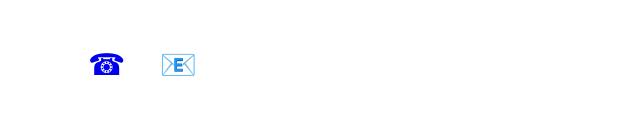
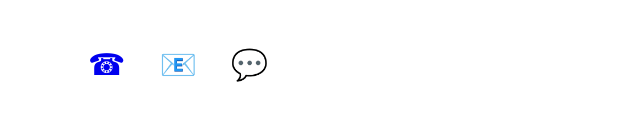
Before and after one commit to shivavarun09/projects, a plain HTML site: page technologies.html in a window 1280 px wide. Shown: the part 1353-1473 px from the top of the page, 0-640 px from the left. Drawn offline with Linux system fonts and the light colour scheme.

Commit message:
Update technologies.html

```diff
--- a/technologies.html
+++ b/technologies.html
@@ -185,7 +185,7 @@
   <div class="row1">
   	<a class="contact" href="tel:+91 6305693431">&#9742;</a>
     <a class="contact" href="mailto: contactus@10kcoders.com">&#128231;</a>
-    <a class="contact" href=" https://wa.me/6305693431"> &#xf232;</a>
+    <a class="contact" href=" https://wa.me/916305693431"> &#128172;</a>
       </div>
   </div>
 
```
